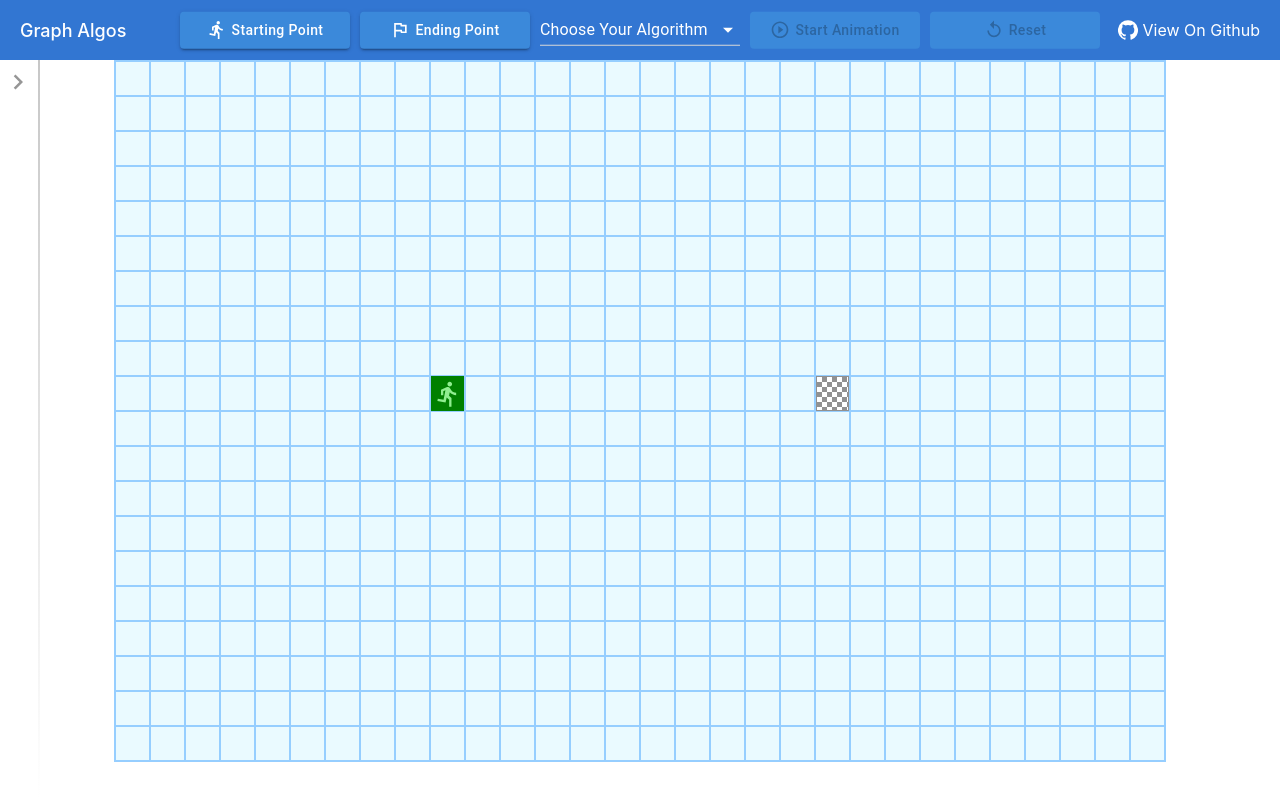
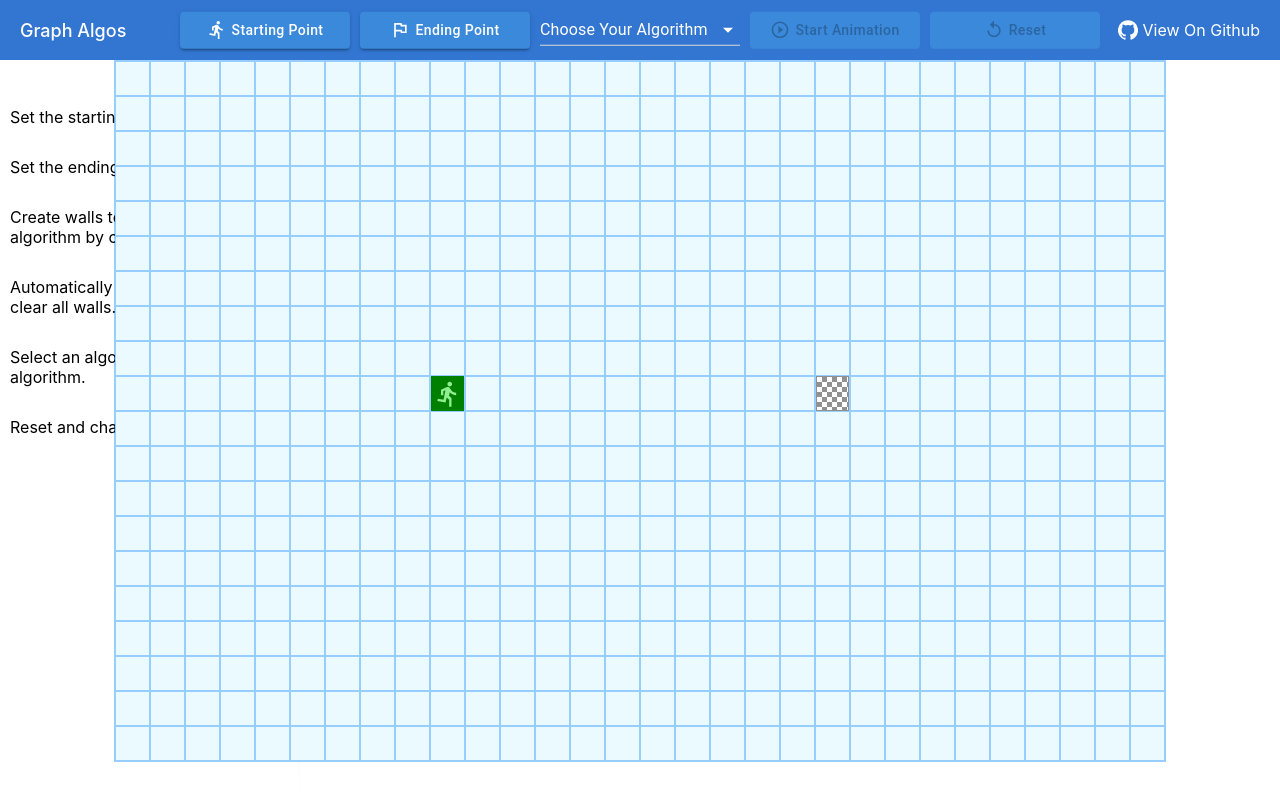
Before and after one commit to DanielJDupont/graph-algos, a Next.js app: page / in a window 1280 px wide. Built offline with nearby package versions, Linux system fonts and the light colour scheme.

Commit message:
implemented custom sidebar

```diff
--- a/components/sidebar/Sidebar.module.scss
+++ b/components/sidebar/Sidebar.module.scss
@@ -10,8 +10,9 @@
   height: 100%;
   border-left: none;
   cursor: pointer;
-  width: 40px;
-  transition: width 200ms ease-in-out;
+  width: 300px;
+  transform: translateX(-85%);
+  transition: transform 0.5s cubic-bezier(0.4, 0, 0.2, 1);
 
   .icon {
     font-size: 30px;
@@ -34,7 +35,8 @@
   border-left: none;
   cursor: pointer;
   width: 300px;
-  transition: width 200ms ease-in-out;
+  transform: translateX(0%);
+  transition: transform 0.5s cubic-bezier(0.4, 0, 0.2, 1);
 
   .icon {
     font-size: 30px;
@@ -44,8 +46,34 @@
   }
 }
 
-.sidebarContents {
+.sidebar {
   display: flex;
-  justify-content: flex-end;
+  align-items: flex-end;
+  flex-direction: column;
   width: 100%;
+  overflow-y: auto;
+
+  div {
+    color: black;
+    width: 100%;
+    padding: 5px;
+    transition: color 200ms ease-in-out;
+    margin-bottom: 20px;
+  }
 }
+
+.sidebarFaded {
+  display: flex;
+  align-items: flex-end;
+  flex-direction: column;
+  width: 100%;
+  overflow-y: auto;
+
+  div {
+    color: rgba(0, 0, 0, 0);
+    width: 100%;
+    padding: 5px;
+    transition: color 200ms ease-in-out;
+    margin-bottom: 20px;
+  }
+}
--- a/components/sidebar/Sidebar.tsx
+++ b/components/sidebar/Sidebar.tsx
@@ -6,7 +6,7 @@ import { KeyboardArrowRight, KeyboardArrowLeft } from '@material-ui/icons';
 import styles from './Sidebar.module.scss';
 
 export const Sidebar = () => {
-  const [isOpen, setIsOpen] = useState(false);
+  const [isOpen, setIsOpen] = useState(true);
 
   return (
     <div
@@ -16,9 +16,25 @@ export const Sidebar = () => {
       )}
       onClick={() => setIsOpen(!isOpen)}
     >
-      <div className={styles.sidebarContents}>
+      <div className={styles.sidebar}>
         {!isOpen && <KeyboardArrowRight className={styles.icon} />}
         {isOpen && <KeyboardArrowLeft className={styles.icon} />}
+
+        <div
+          className={clsx(
+            isOpen ? styles.sidebarContents : styles.sidebarFaded
+          )}
+        >
+          <div>Set the starting point.</div>
+          <div>Set the ending point.</div>
+          <div>
+            Create walls to alter the path of your algorithm by clicking and
+            dragging.
+          </div>
+          <div>Automatically generate mazes or clear all walls.</div>
+          <div>Select an algorithm and run your algorithm.</div>
+          <div>Reset and change what you like.</div>
+        </div>
       </div>
     </div>
   );
```
